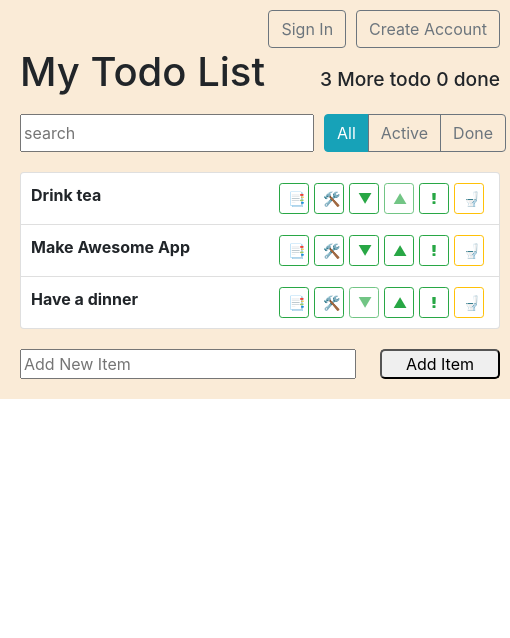
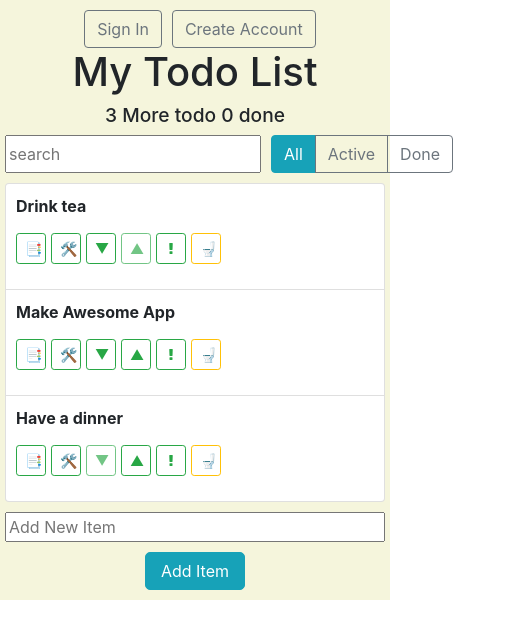
Before and after one commit to DmitriySot/My-Todo, a React (Create React App) app: page / in a window 390 px wide. Shown: the top 638 px of the page, 510 px wide, since content can reach past the window. Built offline with nearby package versions, Linux system fonts and the light colour scheme.

Commit message:
add Media Query

```diff
--- a/src/App/index.tsx
+++ b/src/App/index.tsx
@@ -1,6 +1,7 @@
 import React from 'react'
 import {Header, SearchPanel, TodoList, ItemStatusFilter, AddItem, LoginBox} from "../components";
 import styled from '@emotion/styled'
+import {breakpoints, getMQ} from '../components/helper'
 
 
 const defaultData = [ {label: "Drink tea", description: '' , important: false, id:0, done: false},
@@ -9,14 +10,29 @@ const defaultData = [ {label: "Drink tea", description: '' , important: false, i
 
 const StyledApp = styled('div') `
   margin: 0 auto;
-  background: antiquewhite;
-  width: 510px;
-  padding: 10px;
+  min-width: 360px;
+  max-width: 750px;
+
+  ${getMQ(breakpoints.s)} {
+    background:  beige;
+    padding: 10px 5px;
+  }
+  ${getMQ(breakpoints.m)} {
+     padding: 10px;
+     background: antiquewhite;
+  }
+  ${getMQ(breakpoints.l)} {
+    background:  bisque;
+    padding: 20px 30px;
+  }
 `
-const StyledSearchAndFilterV = styled('div') `
+const StyledSearchAndFilter = styled('div') `
     width: 100%;
     display: flex;
-    margin: 10px;
+    box-sizing: border-box;
+    justify-content: space-between;
+
+
 `
 function App() {
     const [todoData, setTodoData] = React.useState<{label:string, description: string , important: boolean, id: number, done: boolean}[]>(defaultData)
@@ -104,10 +120,10 @@ function App() {
 
       <LoginBox />
       <Header active={undoneCount} done={doneCount}/>
-      <StyledSearchAndFilterV>
+      <StyledSearchAndFilter>
         <SearchPanel onSearch={setTodoSearch}/>
         <ItemStatusFilter onFilter={setTodoFilter} activeFilter={todoFilter}/>
-      </StyledSearchAndFilterV>
+      </StyledSearchAndFilter>
       <TodoList todos={filteredData}
                 onDelete={onDeleteItem}
                 onToggleStatus={onToggleStatus}
--- a/src/components/AddItem/index.tsx
+++ b/src/components/AddItem/index.tsx
@@ -3,6 +3,7 @@ import  Input from '../Input'
 import * as yup from 'yup'
 import {useFormik} from 'formik'
 import styled from '@emotion/styled'
+import {breakpoints, getMQ} from '../helper'
 
 
 interface addItemProps {
@@ -20,17 +21,32 @@ const schema = yup.object().shape({
 const StyledAddItem = styled('div')`
     display: flex;
     justify-content: space-between;
-    margin: 10px;
-    width: 480px;
+
     & input {
-      width: 70%;
+      flex-grow: 4;
+    }
+    ${getMQ(breakpoints.m, true)} {
+      flex-direction: column;
+      align-items: center;
+      & input {
+        width: 100%;
+        margin-bottom: 10px;
+      }
     }
 `
 const StyledButton = styled('button')`
-    width: 25%;
+
+    margin-left: 10px;
     border-radius: 5px;
+    flex-grow: 1;
+    min-width: 100px;
     &:hover {
       background: lightgray;
+    }
+    ${getMQ(breakpoints.m, true)} {
+      margin: 0;
+      max-width: 50%;
+
     }
 `
 
@@ -45,7 +61,7 @@ const AddItem: React.FC<addItemProps>  = ({onAddItem}) => {
   const formData = useFormik({initialValues, validationSchema: schema, onSubmit})
 
     return (
-    <StyledAddItem>
+    <StyledAddItem >
       <Input
              onChange={formData.handleChange('newItem')}
              value={formData.values.newItem}
@@ -53,7 +69,8 @@ const AddItem: React.FC<addItemProps>  = ({onAddItem}) => {
              errors={formData.errors.newItem}
              showErrors={formData.touched.newItem}/>
 
-      <StyledButton onClick={formData.handleSubmit as any}>Add Item</StyledButton>
+      <StyledButton className=" btn btn-info"
+                    onClick={formData.handleSubmit as any}>Add Item</StyledButton>
     </StyledAddItem>
 
   )
--- a/src/components/CreateAccount/index.tsx
+++ b/src/components/CreateAccount/index.tsx
@@ -33,6 +33,9 @@ const StyledCreateAccount = styled('div') `
     & button {
       border-radius: 7px;
       background: darkgray;
+    };
+    & input {
+      margin-bottom: 10px;
     }
 `
 
--- a/src/components/Header/index.tsx
+++ b/src/components/Header/index.tsx
@@ -1,5 +1,6 @@
 import React from 'react'
 import styled from '@emotion/styled'
+import {getMQ, breakpoints} from '../helper'
 
 
 interface headerProps {
@@ -8,13 +9,19 @@ interface headerProps {
 }
 
 const StyledHeader = styled('div') `
-      width: 100%;
-    display: inline-flex;
+    width: 100%;
+    display: flex;
     justify-content: space-between;
     align-items: baseline ;
-    padding-inline-start: 10px;
     & h2{
        font-size: 1.2rem;
+    }
+    ${getMQ(breakpoints.s)} {
+      flex-direction: column;
+      align-items: center;
+    }
+    ${getMQ(breakpoints.m)} {
+      flex-direction: row;
     }
 `
 
--- a/src/components/Input/index.tsx
+++ b/src/components/Input/index.tsx
@@ -11,14 +11,16 @@ interface inputProps extends React.HTMLProps<HTMLInputElement> {
 
 
 const StyledErrorText = styled('div') `
-  background: lightgray;
-  font-size: 0.8rem;
+  width: 120%;
+  font-size: 0.7rem;
+  margin-bottom: 25px;
 `
 
 const Input: React.FC<inputProps> = ({  showErrors, errors, ...props}) => {
 
   const inputCss = {
-    border: showErrors && errors ? '2px solid red' : ' ',
+    width: '120%',
+    border: showErrors && errors ? '2px solid red' : '',
     boxShadow: showErrors && errors ? '-5px -5px 6px 0px rgba(255, 0, 0, 0.6)' : ' '
   }
 
@@ -27,7 +29,7 @@ const Input: React.FC<inputProps> = ({  showErrors, errors, ...props}) => {
     <Fragment >
       <input {...props}
              className={css(inputCss)} />
-      {showErrors ?
+      {showErrors && errors ?
         <StyledErrorText>
           {errors}
         </StyledErrorText> :
--- a/src/components/ItemStatusFilter/index.tsx
+++ b/src/components/ItemStatusFilter/index.tsx
@@ -1,9 +1,14 @@
 import React from 'react'
+import styled from '@emotion/styled'
 
 interface itemStatusFilterProps {
   onFilter: Function;
   activeFilter: string;
 }
+
+const StyledFilter = styled('div')`
+  flex-grow: 0.5;
+`
 
 const ItemStatusFilter: React.FC<itemStatusFilterProps> = ({onFilter, activeFilter}) => {
 
@@ -23,11 +28,11 @@ const ItemStatusFilter: React.FC<itemStatusFilterProps> = ({onFilter, activeFilt
   }
 
   return (
-    <div className="btn-group itemStatusFilter ">
+    <StyledFilter className="btn-group ">
       <button onClick={filterAll} type='button' className={checkIsActive("all")}>All</button>
       <button onClick={filterDone} type='button' className={checkIsActive("done")}>Active</button>
       <button onClick={filterUndone} type='button' className={checkIsActive("undone")}>Done</button>
-    </div>
+    </StyledFilter>
   )
 }
 
--- a/src/components/LoginBox/index.tsx
+++ b/src/components/LoginBox/index.tsx
@@ -1,13 +1,17 @@
 import React from 'react'
 import {SignIn, CreateAccount} from '../index'
 import styled from '@emotion/styled'
+import {getMQ, breakpoints} from '../helper'
 
 
-const StyledLVoginBox = styled('div') `
+const StyledLoginBox = styled('div') `
     display: flex;
     justify-content: flex-end;
     & button {
       margin-inline-start: 10px;
+    }
+    ${getMQ(breakpoints.m, true)} {
+      justify-content: center;
     }
 `
 
@@ -25,7 +29,7 @@ const LoginBox = () => {
   }
   return (
 
-      <StyledLVoginBox>
+      <StyledLoginBox>
 
         <button name="enter"
                 className=" btn btn-outline-secondary"
@@ -39,7 +43,7 @@ const LoginBox = () => {
         <SignIn onClose={onClose} isOpen={openModal==="enter"}/>
         <CreateAccount onClose={onClose} isOpen={openModal==="create"}/>
 
-      </StyledLVoginBox>
+      </StyledLoginBox>
 
   )
 }
--- a/src/components/SearchPanel/index.tsx
+++ b/src/components/SearchPanel/index.tsx
@@ -6,7 +6,7 @@ interface searchPanelProps {
 }
 
 const StyledSearchPanel = styled('input') `
-    width: 60%;
+    flex-grow: 3;
     height: 38px;
     margin-right: 10px;
 `
--- a/src/components/SignIn/index.tsx
+++ b/src/components/SignIn/index.tsx
@@ -21,15 +21,19 @@ const initialValues = {
 }
 
 const StyledSignIn = styled('div') `
-    margin: 20% auto;
+    margin: 15px auto;
     width: 50%;
     display: flex;
     flex-direction: column;
+    align-items: center;
     & button{
         margin: 0 auto;
         width: 100px;
         border-radius: 7px;
         background: darkgray;
+    };
+    & input {
+      margin-bottom: 10px;
     }
 `
 
--- a/src/components/TodoList/index.tsx
+++ b/src/components/TodoList/index.tsx
@@ -1,6 +1,7 @@
 import React from 'react'
 import TodoListItem from "../TodoListItem";
 import styled from '@emotion/styled'
+import {getMQ, breakpoints} from '../helper'
 
 interface todoListProps {
   todos: {id: number, label: string, description: string, important: boolean, done: boolean}[];
@@ -11,8 +12,9 @@ interface todoListProps {
 }
 
 const StyledTodoList = styled('ul')`
-  padding: 10px;
-  width: 500px;
+  margin: 0;
+  width: 100%;
+  padding: 10px 0;
   & li {
     padding: 10px;
     font-weight: bolder;
--- a/src/components/TodoListItem/index.tsx
+++ b/src/components/TodoListItem/index.tsx
@@ -1,6 +1,7 @@
 import React from 'react'
 import styled from '@emotion/styled'
 import {css} from '@emotion/css'
+import {getMQ, breakpoints} from '../helper'
 
 
 interface todoListItemProps {
@@ -24,15 +25,27 @@ const StyledTodoListItem = styled('div') `
     & button {
       width: 30px;
       margin-right: 5px;
+      margin-bottom: 5px;
     }
+
 `
 const StyledDescriptionItem = styled('textarea') `
    width: 100%;
 `
-const StyledTodoListItemLabel = styled('span') `
+const StyledTodoListItemLabel = styled('div') `
     display: flex;
     justify-content: space-between;
     flex-direction: row;
+
+    ${getMQ(breakpoints.sm, true)} {
+      flex-direction: column;
+      & span {
+        margin-bottom: 10px;
+      }
+      & button {
+      margin-top: 5px;
+      }
+  }
 `
 
 const TodoListItem: React.FC<todoListItemProps> = ({label, description, important = false,
@@ -80,7 +93,6 @@ const TodoListItem: React.FC<todoListItemProps> = ({label, description, importan
   const onInputChange = (e: any) => {
     setEditItem(e.target.value)
   }
-
   const onEnterPress = (e: any) => {
 
     if(isEditMode && e.key === 'Enter') onEditClick()
--- /dev/null
+++ b/src/components/helper.ts
@@ -0,0 +1,5 @@
+export const breakpoints = { xxl: 1920, xl: 1200, l: 750, m: 550, sm: 450, s: 360 };
+
+export const getMQ = (breakpoint: number | string, isMax?: boolean) => {
+  return `@media (${isMax ? 'max' : 'min'}-width: ${breakpoint}px)`;
+};
```
Also changed, not shown: 1 other file (tests, documents, lock files or other folders).
